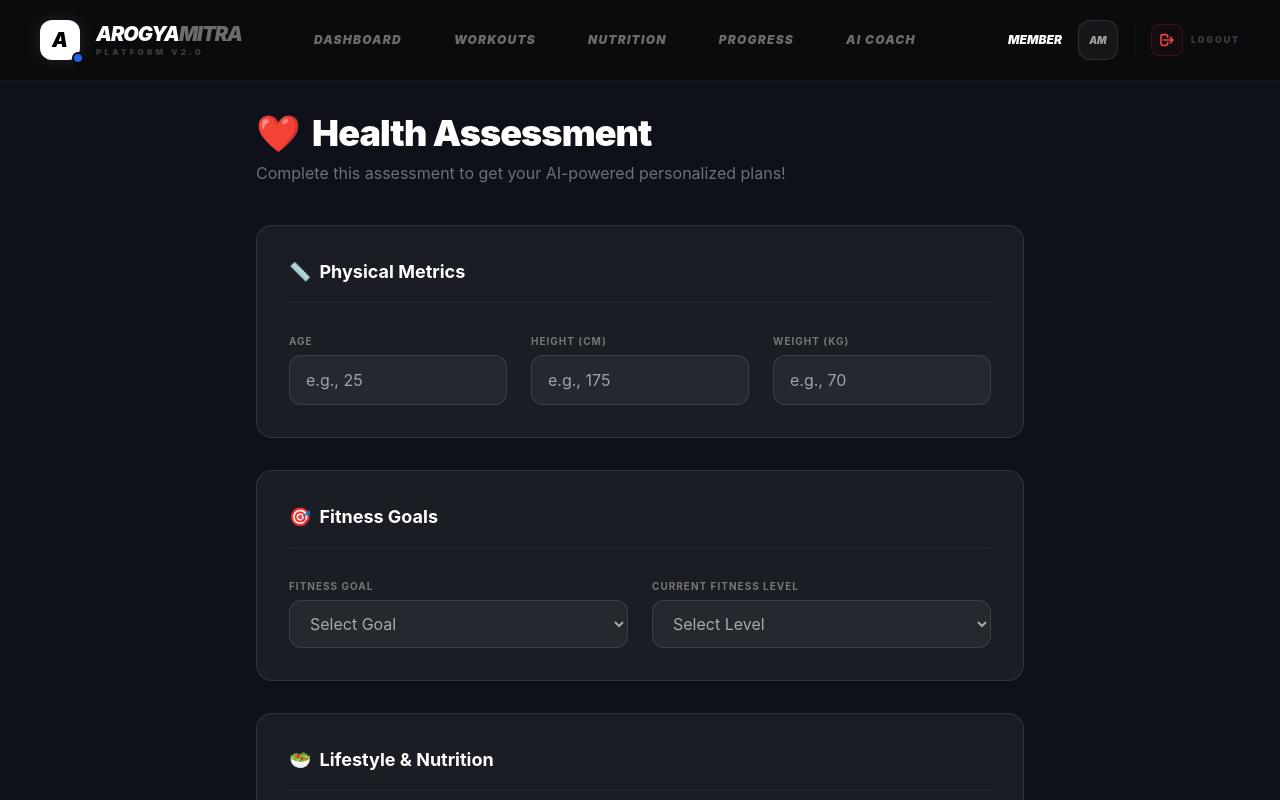
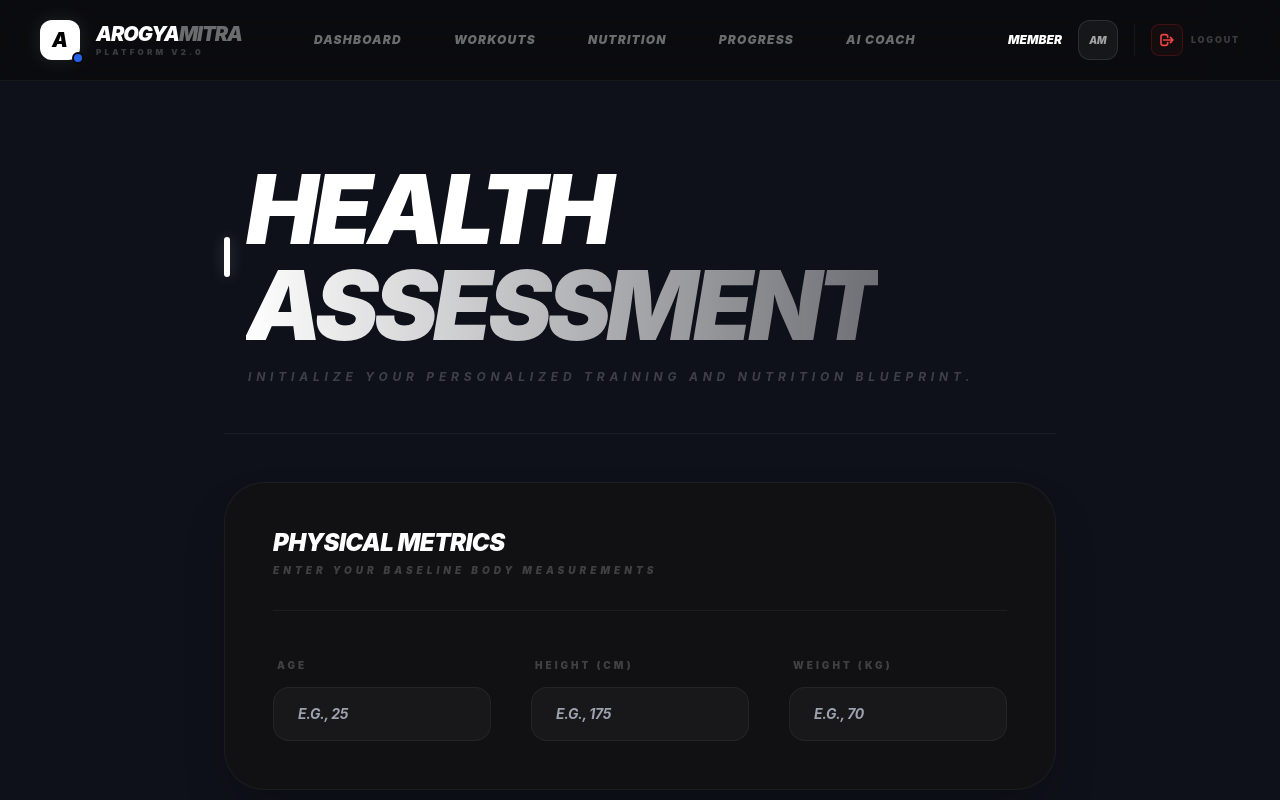
Before and after one commit to shahrozebaig/ArogyaMitra, a React (Create React App) app in the folder frontend/: page /health in a window 1280 px wide. Built offline with nearby package versions, Linux system fonts and the light colour scheme.

Commit message:
model behaviour

```diff
--- a/frontend/src/pages/HealthAssessment.js
+++ b/frontend/src/pages/HealthAssessment.js
@@ -3,6 +3,7 @@ import { useNavigate } from "react-router-dom";
 import API from "../api/axios";
 function HealthAssessment() {
   const navigate = useNavigate();
+  const [loading, setLoading] = useState(false);
   const [form, setForm] = useState({
     age: "",
     height: "",
@@ -20,6 +21,7 @@ function HealthAssessment() {
   };
   const handleSubmit = async (e) => {
     e.preventDefault();
+    setLoading(true);
     try {
       await API.post("/health/assessment", form);
       await Promise.all([
@@ -38,7 +40,6 @@ function HealthAssessment() {
           diet_type: form.dietary_preference || "Vegetarian",
           allergies: form.allergies || "None"
         })
-
       ]);
       await API.post("/progress/update", {
         weight: parseFloat(form.weight),
@@ -46,109 +47,125 @@ function HealthAssessment() {
         workout_completed: 0,
         healthy_meals_count: 0
       });
-
       navigate("/dashboard");
     } catch (err) {
       console.error("Failed to generate plans:", err);
       alert("Assessment saved, but plan generation failed. You can try generating from the dashboard.");
       navigate("/dashboard");
+    } finally {
+      setLoading(false);
     }
   };
   return (
-    <div className="max-w-3xl mx-auto space-y-10 animate-fade-in pb-20">
-      <div className="space-y-2">
-        <h1 className="text-4xl font-black tracking-tight flex items-center gap-3">
-          <span className="text-red-500">❤️</span> Health Assessment
-        </h1>
-        <p className="text-white/40">Complete this assessment to get your AI-powered personalized plans!</p>
+    <div className="max-w-4xl mx-auto pb-24 px-6 md:px-8 animate-fade-in space-y-12">
+      <div className="pt-12 flex flex-col md:flex-row justify-between items-start md:items-end gap-8 border-b border-white/5 pb-12">
+        <div className="space-y-4">
+          <div className="flex items-center gap-4">
+            <div className="w-1.5 h-10 bg-white rounded-full shadow-[0_0_15px_rgba(255,255,255,0.2)]"></div>
+            <h1 className="text-5xl md:text-8xl font-black italic uppercase tracking-tighter leading-none">
+              Health <br />
+              <span className="text-transparent bg-clip-text bg-gradient-to-r from-white to-white/40">Assessment</span>
+            </h1>
+          </div>
+          <p className="text-xs font-bold text-white/20 uppercase tracking-[0.4em] pl-6 italic">
+            Initialize your personalized training and nutrition blueprint.
+          </p>
+        </div>
       </div>
-      <form onSubmit={handleSubmit} className="space-y-8">
-        <div className="glass-card p-8 space-y-6">
-          <h3 className="text-lg font-bold flex items-center gap-2 border-b border-white/5 pb-4">
-            <span className="text-blue-400">📏</span> Physical Metrics
-          </h3>
-          <div className="grid md:grid-cols-3 gap-6">
-            <div className="space-y-1">
-              <label className="text-[10px] font-bold text-white/40 uppercase tracking-widest">Age</label>
-              <input name="age" type="number" placeholder="e.g., 25" onChange={handleChange} className="w-full bg-white/5 border border-white/10 rounded-xl px-4 py-3 focus:outline-none focus:border-purple-500/50" required />
-            </div>
-            <div className="space-y-1">
-              <label className="text-[10px] font-bold text-white/40 uppercase tracking-widest">Height (cm)</label>
-              <input name="height" type="number" placeholder="e.g., 175" onChange={handleChange} className="w-full bg-white/5 border border-white/10 rounded-xl px-4 py-3 focus:outline-none focus:border-purple-500/50" required />
-            </div>
-            <div className="space-y-1">
-              <label className="text-[10px] font-bold text-white/40 uppercase tracking-widest">Weight (kg)</label>
-              <input name="weight" type="number" placeholder="e.g., 70" onChange={handleChange} className="w-full bg-white/5 border border-white/10 rounded-xl px-4 py-3 focus:outline-none focus:border-purple-500/50" required />
-            </div>
+      <form onSubmit={handleSubmit} className="space-y-12">
+        <div className="bg-[#111114] border border-white/5 rounded-[40px] p-10 md:p-12 space-y-10 shadow-2xl relative overflow-hidden group">
+          <div className="space-y-2 border-b border-white/5 pb-8 relative z-10">
+            <h3 className="text-2xl font-black italic uppercase tracking-tight leading-none">Physical Metrics</h3>
+            <p className="text-[10px] font-black text-white/20 uppercase tracking-[0.4em] italic">Enter your baseline body measurements</p>
+          </div>
+          <div className="grid md:grid-cols-3 gap-10 relative z-10">
+            {[
+              { label: 'Age', name: 'age', placeholder: 'e.g., 25', type: 'number' },
+              { label: 'Height (cm)', name: 'height', placeholder: 'e.g., 175', type: 'number' },
+              { label: 'Weight (kg)', name: 'weight', placeholder: 'e.g., 70', type: 'number' }
+            ].map(field => (
+              <div key={field.name} className="space-y-3">
+                <label className="text-[10px] font-black text-white/20 uppercase tracking-[0.3em] pl-1">{field.label}</label>
+                <input
+                  name={field.name}
+                  type={field.type}
+                  placeholder={field.placeholder}
+                  onChange={handleChange}
+                  required
+                  className="w-full bg-white/[0.03] border border-white/5 rounded-2xl px-6 py-4 text-sm font-bold italic uppercase tracking-tight focus:outline-none focus:border-white/20 focus:bg-white/[0.05] transition-all"
+                />
+              </div>
+            ))}
           </div>
         </div>
-        <div className="glass-card p-8 space-y-6">
-          <h3 className="text-lg font-bold flex items-center gap-2 border-b border-white/5 pb-4">
-            <span className="text-green-400">🎯</span> Fitness Goals
-          </h3>
-          <div className="grid md:grid-cols-2 gap-6">
-            <div className="space-y-1">
-              <label className="text-[10px] font-bold text-white/40 uppercase tracking-widest">Fitness Goal</label>
-              <select name="fitness_goal" onChange={handleChange} className="w-full bg-white/5 border border-white/10 rounded-xl px-4 py-3 focus:outline-none focus:border-purple-500/50 text-white/60" required>
-                <option value="">Select Goal</option>
-                <option value="Weight Loss">Weight Loss</option>
-                <option value="Muscle Gain">Muscle Gain</option>
-                <option value="Stay Fit">Stay Fit</option>
-                <option value="Endurance">Endurance</option>
+        <div className="bg-[#111114] border border-white/5 rounded-[40px] p-10 md:p-12 space-y-10 shadow-2xl relative overflow-hidden">
+          <div className="space-y-2 border-b border-white/5 pb-8 relative z-10">
+            <h3 className="text-2xl font-black italic uppercase tracking-tight leading-none">Fitness Goals</h3>
+            <p className="text-[10px] font-black text-white/20 uppercase tracking-[0.4em] italic">Define your objectives and experience level</p>
+          </div>
+          <div className="grid md:grid-cols-2 gap-10 relative z-10">
+            <div className="space-y-3">
+              <label className="text-[10px] font-black text-white/20 uppercase tracking-[0.3em] pl-1">Primary Goal</label>
+              <select name="fitness_goal" onChange={handleChange} required className="w-full bg-white/[0.03] border border-white/5 rounded-2xl px-6 py-4 text-sm font-bold italic uppercase tracking-tight focus:outline-none focus:border-white/20 appearance-none cursor-pointer">
+                <option value="" className="bg-[#111114]">Select Goal</option>
+                <option value="Weight Loss" className="bg-[#111114]">Weight Loss</option>
+                <option value="Muscle Gain" className="bg-[#111114]">Muscle Gain</option>
+                <option value="Stay Fit" className="bg-[#111114]">Stay Fit</option>
+                <option value="Endurance" className="bg-[#111114]">Endurance</option>
               </select>
             </div>
-            <div className="space-y-1">
-              <label className="text-[10px] font-bold text-white/40 uppercase tracking-widest">Current Fitness Level</label>
-              <select name="fitness_level" onChange={handleChange} className="w-full bg-white/5 border border-white/10 rounded-xl px-4 py-3 focus:outline-none focus:border-purple-500/50 text-white/60" required>
-                <option value="">Select Level</option>
-                <option value="Beginner">Beginner</option>
-                <option value="Intermediate">Intermediate</option>
-                <option value="Advanced">Advanced</option>
+            <div className="space-y-3">
+              <label className="text-[10px] font-black text-white/20 uppercase tracking-[0.3em] pl-1">Current Level</label>
+              <select name="fitness_level" onChange={handleChange} required className="w-full bg-white/[0.03] border border-white/5 rounded-2xl px-6 py-4 text-sm font-bold italic uppercase tracking-tight focus:outline-none focus:border-white/20 appearance-none cursor-pointer">
+                <option value="" className="bg-[#111114]">Select Level</option>
+                <option value="Beginner" className="bg-[#111114]">Beginner</option>
+                <option value="Intermediate" className="bg-[#111114]">Intermediate</option>
+                <option value="Advanced" className="bg-[#111114]">Advanced</option>
               </select>
             </div>
           </div>
         </div>
-        <div className="glass-card p-8 space-y-6">
-          <h3 className="text-lg font-bold flex items-center gap-2 border-b border-white/5 pb-4">
-            <span className="text-yellow-400">🥗</span> Lifestyle & Nutrition
-          </h3>
-          <div className="grid md:grid-cols-2 gap-6">
-            <div className="space-y-1">
-              <label className="text-[10px] font-bold text-white/40 uppercase tracking-widest">Dietary Preference</label>
-              <select name="dietary_preference" onChange={handleChange} className="w-full bg-white/5 border border-white/10 rounded-xl px-4 py-3 focus:outline-none focus:border-purple-500/50 text-white/60" required>
-                <option value="">Select Diet</option>
-                <option value="Vegetarian">Vegetarian 🥦</option>
-                <option value="Non-Vegetarian">Non-Vegetarian 🍗</option>
-                <option value="Vegan">Vegan 🌱</option>
-                <option value="Eggetarian">Eggetarian 🥚</option>
+        <div className="bg-[#111114] border border-white/5 rounded-[40px] p-10 md:p-12 space-y-10 shadow-2xl relative overflow-hidden">
+          <div className="space-y-2 border-b border-white/5 pb-8 relative z-10">
+            <h3 className="text-2xl font-black italic uppercase tracking-tight leading-none">Lifestyle & Preferences</h3>
+            <p className="text-[10px] font-black text-white/20 uppercase tracking-[0.4em] italic">Environmental and dietary constraints</p>
+          </div>
+          <div className="grid md:grid-cols-2 gap-10 relative z-10">
+            <div className="space-y-3">
+              <label className="text-[10px] font-black text-white/20 uppercase tracking-[0.3em] pl-1">Workout Location</label>
+              <select name="workout_location" onChange={handleChange} required className="w-full bg-white/[0.03] border border-white/5 rounded-2xl px-6 py-4 text-sm font-bold italic uppercase tracking-tight focus:outline-none focus:border-white/20 appearance-none cursor-pointer">
+                <option value="" className="bg-[#111114]">Select Location</option>
+                <option value="Home" className="bg-[#111114]">Home</option>
+                <option value="Gym" className="bg-[#111114]">Gym</option>
+                <option value="Outdoor" className="bg-[#111114]">Outdoor</option>
               </select>
             </div>
-            <div className="space-y-1">
-              <label className="text-[10px] font-bold text-white/40 uppercase tracking-widest">Workout Location</label>
-              <select name="workout_location" onChange={handleChange} className="w-full bg-white/5 border border-white/10 rounded-xl px-4 py-3 focus:outline-none focus:border-purple-500/50 text-white/60" required>
-                <option value="">Select Location</option>
-                <option value="Home">Home</option>
-                <option value="Gym">Gym</option>
-                <option value="Outdoor">Outdoor</option>
+            <div className="space-y-3">
+              <label className="text-[10px] font-black text-white/20 uppercase tracking-[0.3em] pl-1">Dietary Preference</label>
+              <select name="dietary_preference" onChange={handleChange} required className="w-full bg-white/[0.03] border border-white/5 rounded-2xl px-6 py-4 text-sm font-bold italic uppercase tracking-tight focus:outline-none focus:border-white/20 appearance-none cursor-pointer">
+                <option value="Vegetarian" className="bg-[#111114]">Vegetarian 🥦</option>
+                <option value="Non-Vegetarian" className="bg-[#111114]">Non-Vegetarian 🍗</option>
+                <option value="Vegan" className="bg-[#111114]">Vegan 🌱</option>
               </select>
             </div>
           </div>
-          <div className="grid md:grid-cols-2 gap-6 pt-4">
-            <div className="space-y-1">
-              <label className="text-[10px] font-bold text-white/40 uppercase tracking-widest">Allergies</label>
-              <textarea name="allergies" placeholder="e.g., Peanuts, Dairy (Optional)" onChange={handleChange} className="w-full bg-white/5 border border-white/10 rounded-xl px-4 py-3 focus:outline-none focus:border-purple-500/50 text-sm h-24" />
+          <div className="grid md:grid-cols-2 gap-10 relative z-10">
+            <div className="space-y-3">
+              <label className="text-[10px] font-black text-white/20 uppercase tracking-[0.3em] pl-1">Allergies (Optional)</label>
+              <textarea name="allergies" placeholder="e.g., Peanuts, Dairy..." onChange={handleChange} className="w-full bg-white/[0.03] border border-white/5 rounded-2xl px-6 py-4 text-sm font-bold italic uppercase tracking-tight focus:outline-none focus:border-white/20 h-32 resize-none" />
             </div>
-            <div className="space-y-1">
-              <label className="text-[10px] font-bold text-white/40 uppercase tracking-widest">Medical Conditions</label>
-              <textarea name="medical_conditions" placeholder="e.g., Asthma, Back Pain (Optional)" onChange={handleChange} className="w-full bg-white/5 border border-white/10 rounded-xl px-4 py-3 focus:outline-none focus:border-purple-500/50 text-sm h-24" />
+            <div className="space-y-3">
+              <label className="text-[10px] font-black text-white/20 uppercase tracking-[0.3em] pl-1">Medical Conditions (Optional)</label>
+              <textarea name="medical_conditions" placeholder="e.g., Asthma, Back Pain..." onChange={handleChange} className="w-full bg-white/[0.03] border border-white/5 rounded-2xl px-6 py-4 text-sm font-bold italic uppercase tracking-tight focus:outline-none focus:border-white/20 h-32 resize-none" />
             </div>
           </div>
         </div>
         <button
           type="submit"
-          className="w-full py-5 bg-gradient-to-r from-purple-600 to-indigo-600 rounded-2xl text-white font-black text-xl hover:shadow-2xl hover:shadow-purple-600/30 active:scale-[0.98] transition-all"
+          disabled={loading}
+          className="w-full py-8 bg-white text-black rounded-[32px] font-black text-xl italic uppercase tracking-[0.3em] hover:bg-white/90 hover:scale-[1.01] active:scale-[0.98] transition-all shadow-2xl shadow-white/5 disabled:opacity-50 disabled:grayscale"
         >
-          Generate My AI Plan 🚀
+          {loading ? "Generating Your Plans..." : "Generate My AI Plans ➔"}
         </button>
       </form>
     </div>
```
